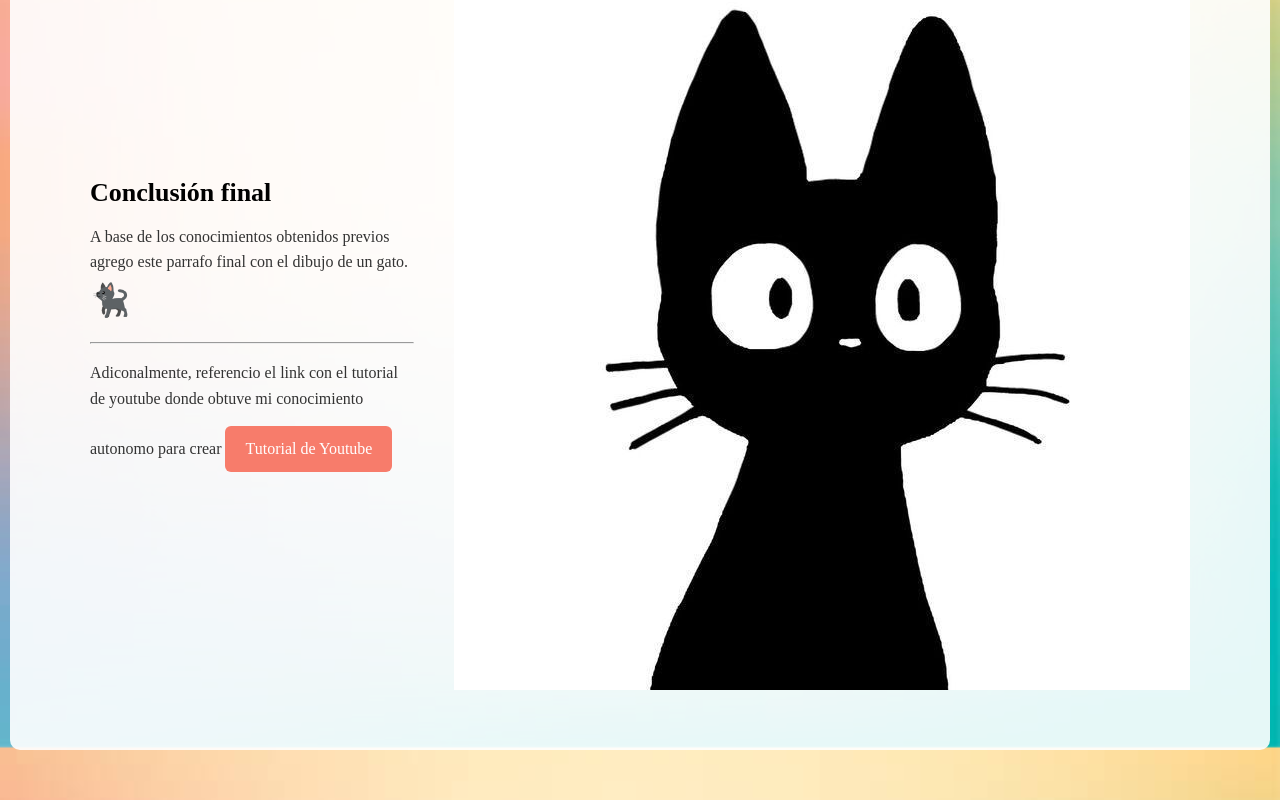
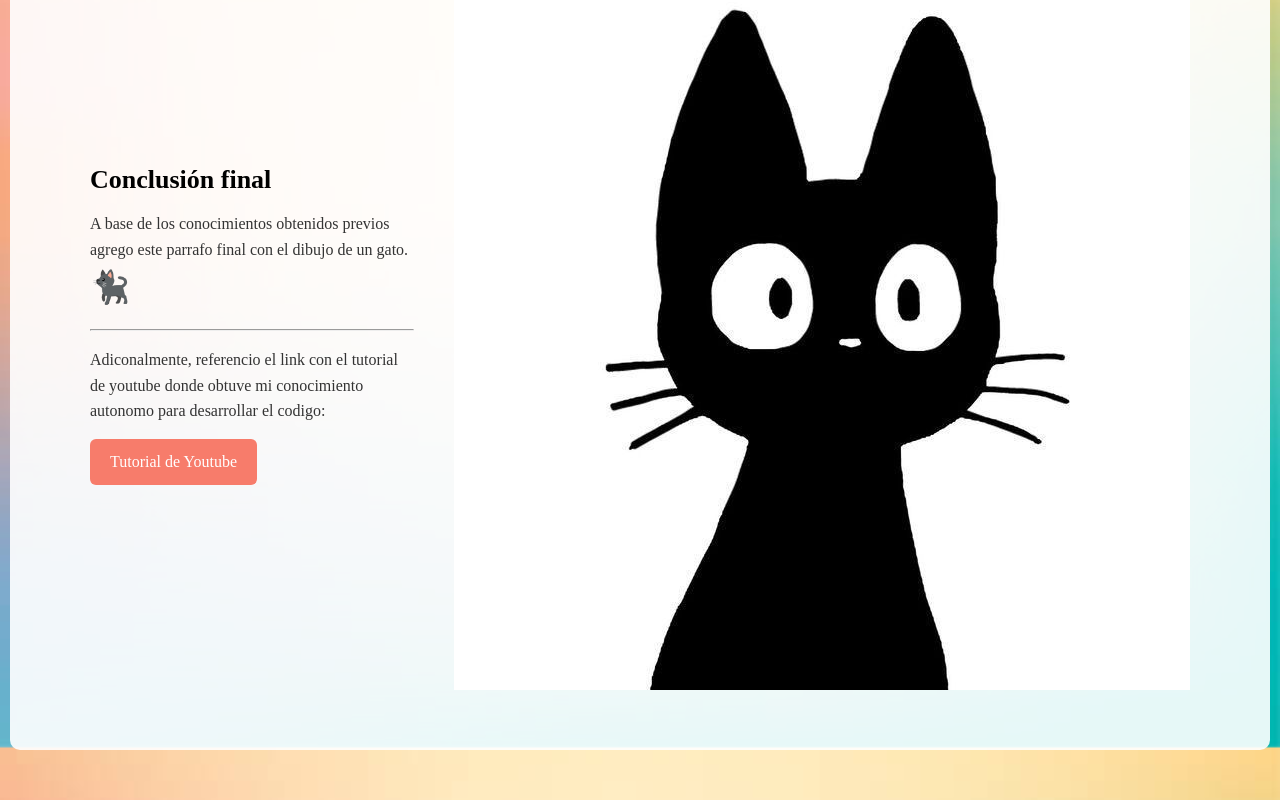
Before and after one commit to L3ugim-01/KOALA-Web, a plain HTML site: page index.html in a window 1280 px wide. Shown: the part 1043-1843 px from the top of the page. Drawn offline with Linux system fonts and the light colour scheme.

Commit message:
Update index.html

```diff
--- a/index.html
+++ b/index.html
@@ -96,7 +96,7 @@
       <hr>
   <!-- Parrafo, igualmente adicional donde incluye el link de donde aprendi a usar html -->
        <p>
-        Adiconalmente, referencio el link con el tutorial de youtube donde obtuve mi conocimiento autonomo para crear
+        Adiconalmente, referencio el link con el tutorial de youtube donde obtuve mi conocimiento autonomo para desarrollar el codigo:
         <!-- hago el href y lo agrego a la clase boton para darle el mismo estilo -->
         <a href="https://www.youtube.com/watch?v=rr2H086z16s&list=PLPl81lqbj-4LKo66cEts5yC_AjOvqKptm" target="_blank" class="btn">Tutorial de Youtube
         </a>
```
